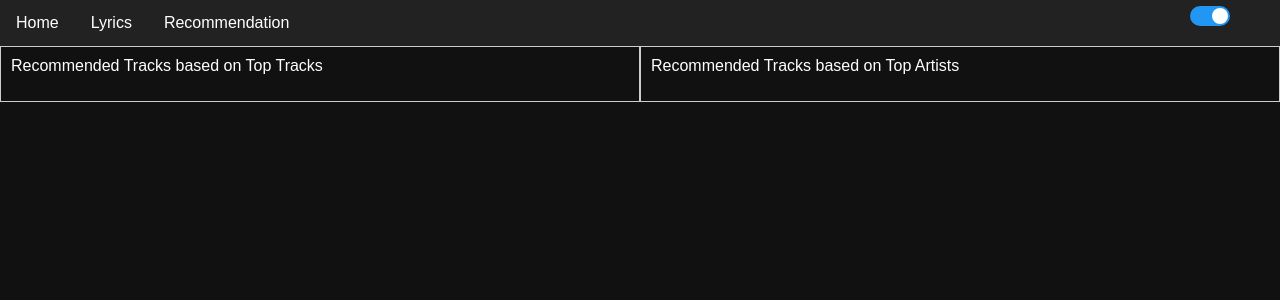
After one commit to ingensargens/CS50-Final-Project, a Flask app: template templates/recommender.html in a window 1280 px wide. The commit adds this page. Shown: the top 300 px of the page. Run offline with Flask 3, Linux system fonts and the light colour scheme; the template is opened without the code that fills it, so the values that code supplies are empty; parts of the project's set-up code (start-up, migrations or seed data) failed here and were passed over.

Commit message:
working recommendations

```diff
--- a/app.py
+++ b/app.py
@@ -66,6 +66,24 @@ def selected_lyrics():
     else:
         return "You can only select up to 6 lyrics. Please go back and select fewer lyrics."
 
+@app.route('/recommend', methods=['GET'])#,'POST'])
+def recommend():
+
+    top_tracks = sp.current_user_top_tracks(time_range='long_term', limit=5)
+    top_artists = sp.current_user_top_artists(time_range='long_term', limit=5)
+
+    seed_tracks = [track['uri'] for track in top_tracks['items']]
+    seed_artists = [artist['uri'] for artist in top_artists['items']]
+
+    recommended_tracks = sp.recommendations(seed_tracks=seed_tracks)
+    recommended_by_artists = sp.recommendations(seed_artists=seed_artists)
+
+    recommended_tracks = [track['name'] for track in recommended_tracks['tracks']]
+    recommended_by_artists = [artist['name'] for artist in recommended_by_artists['tracks']]
+
+    return render_template('recommender.html', recommended_by_artists=recommended_by_artists, recommended_tracks=recommended_tracks)
+    # sp.recommendations()
+    # else: #POST
 
 
 if __name__ == '__main__':
--- a/static/styles/styles.css
+++ b/static/styles/styles.css
@@ -116,3 +116,13 @@ input:checked+.slider:before {
     /* Move to the left by half of its width */
     display: inline-block;
 }
+
+.container {
+    display: flex;
+  }
+
+  .column {
+    flex: 1; /* This makes both columns take up equal space */
+    padding: 10px;
+    border: 1px solid #ccc;
+  }
--- a/templates/layout.html
+++ b/templates/layout.html
@@ -12,7 +12,7 @@
         <div class="navbar">
             <a href="/">Home</a>
             <a href="/lyrics">Lyrics</a>
-            <a href="/">Recommendation</a>
+            <a href="/recommend">Recommendation</a>
             <div class="switch-container">
                 <label class="switch">
                     <input type="checkbox" id="toggleSwitch">
--- /dev/null
+++ b/templates/recommender.html
@@ -0,0 +1,23 @@
+{% extends "layout.html" %}
+
+{% block body %}
+<div class="container">
+    <div class="column">
+        Recommended Tracks based on Top Tracks
+        <ul>
+            {% for track in recommended_tracks %}
+                <li> {{ track }} </li>
+            {% endfor %}
+        </ul>
+    </div>
+    <div class="column">
+        Recommended Tracks based on Top Artists
+        <ul>
+            {% for track in recommended_by_artists %}
+                <li> {{ track }} </li>
+            {% endfor %}
+        </ul>
+    </div>
+  </div>
+
+{% endblock %}
```
Also changed, not shown: 1 other file.
